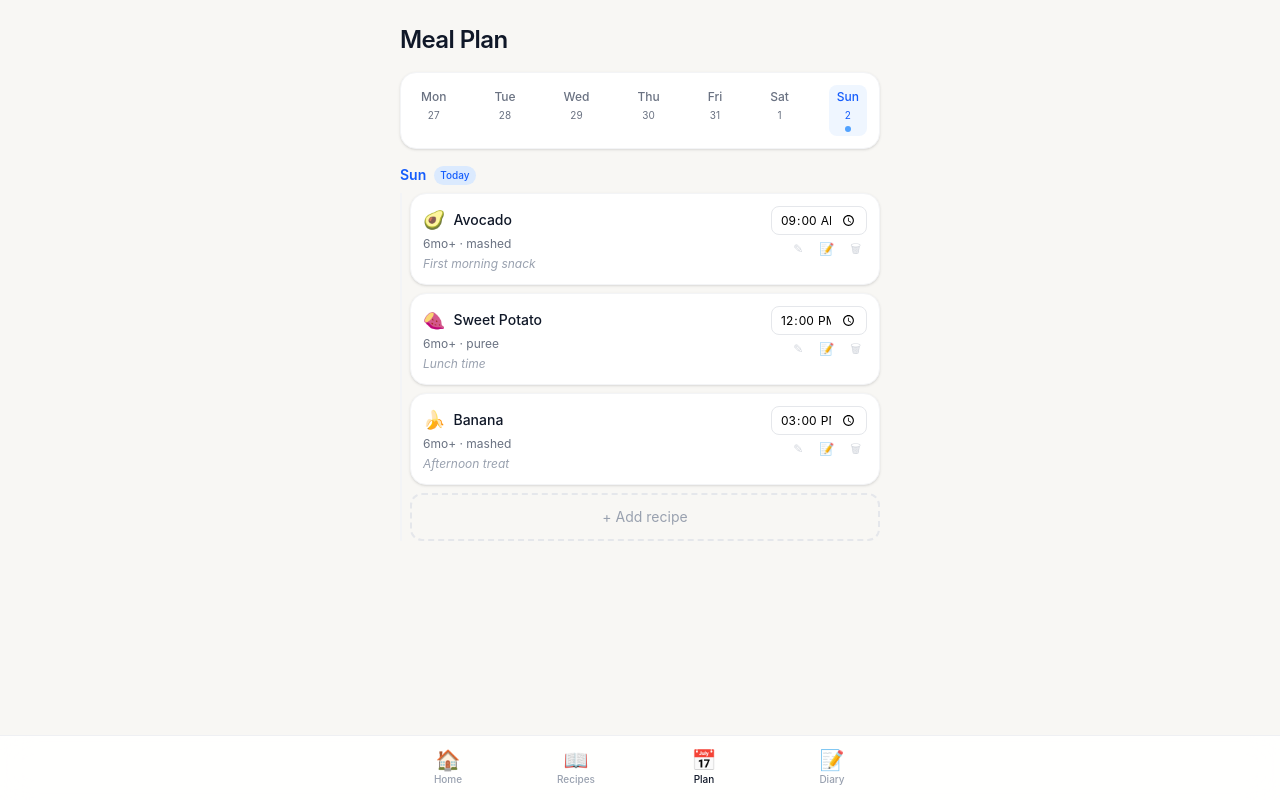
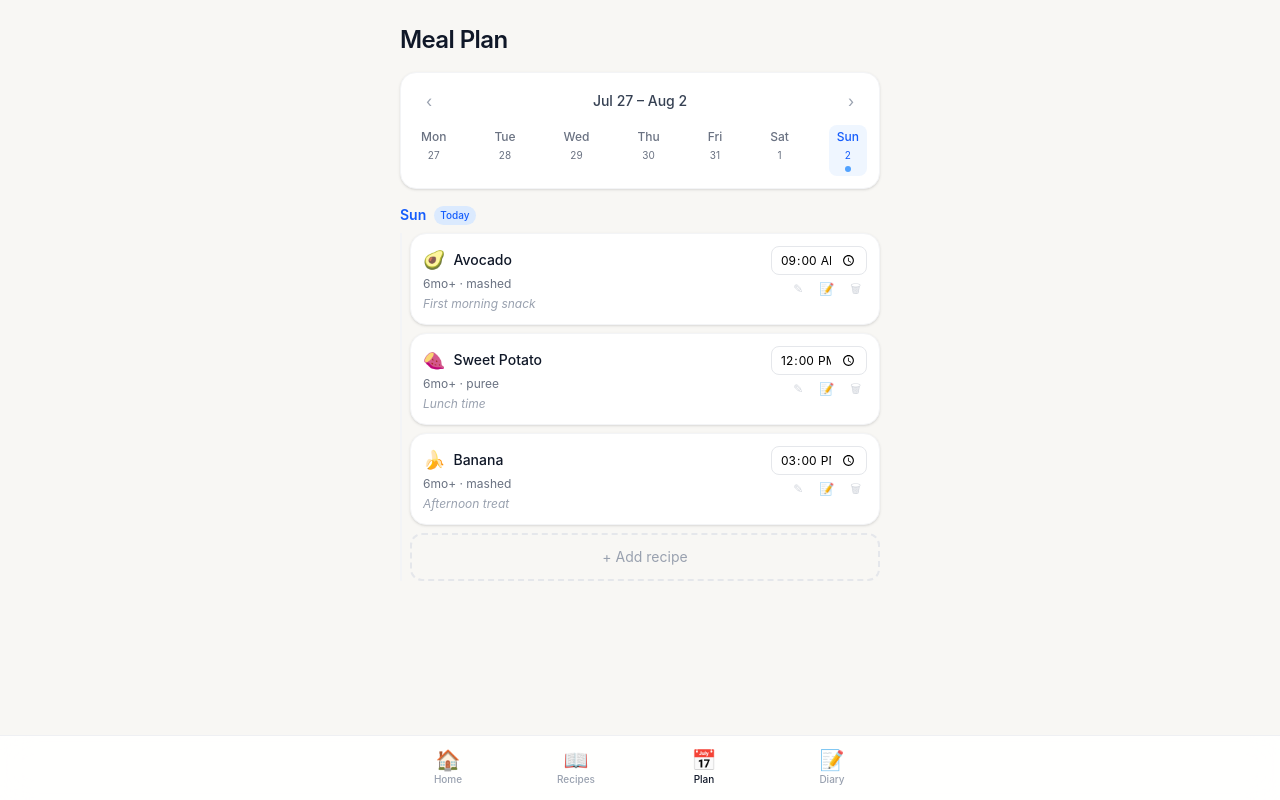
Before and after one commit to philcali/food-plan, a React (Vite) app: page /plan in a window 1280 px wide. Built offline with nearby package versions, Linux system fonts and the light colour scheme.

Commit message:
feat: planner pager

```diff
--- a/src/pages/Dashboard.jsx
+++ b/src/pages/Dashboard.jsx
@@ -20,7 +20,7 @@ export default function Dashboard() {
   const slots = mealSlotsRepo.list()
   const [logs, setLogs] = useState([])
   const weekDays = getWeekDays()
-  const todayKey = localDate()
+  const _todayKey = localDate()
 
   useEffect(() => {
     feedingLogsRepo.list().then(({ items }) => setLogs(items))
--- a/src/pages/Diary.jsx
+++ b/src/pages/Diary.jsx
@@ -7,7 +7,6 @@ const REACTIONS = ['None', 'Mild rash', 'Vomiting', 'Diarrhea', 'Gas', 'Other']
 
 export default function Diary() {
   const [logs, setLogs] = useState([])
-  const [totalLogs, setTotalLogs] = useState(0)
   const [recipes] = useState(recipesRepo.list().items)
   const [showForm, setShowForm] = useState(false)
   const [showEdit, setShowEdit] = useState(null)
@@ -32,9 +31,8 @@ export default function Diary() {
 
   useEffect(() => {
     ;(async () => {
-      const { items, total } = await feedingLogsRepo.list()
+      const { items } = await feedingLogsRepo.list()
       setLogs(items)
-      setTotalLogs(total)
     })()
   }, [])
 
@@ -49,9 +47,8 @@ export default function Diary() {
   const handleAdd = async (e) => {
     e.preventDefault()
     await feedingLogsRepo.create({ ...form, date: form.date || localDate() })
-    const { items, total } = await feedingLogsRepo.list()
+    const { items } = await feedingLogsRepo.list()
     setLogs(items)
-    setTotalLogs(total)
     setShowForm(false)
     setForm({
       date: localDate(),
@@ -69,9 +66,8 @@ export default function Diary() {
   const handleToggleFav = async (id) => {
     const log = logs.find(l => l.id === id)
     await feedingLogsRepo.update(id, { favorite: !log.favorite })
-    const { items, total } = await feedingLogsRepo.list()
+    const { items } = await feedingLogsRepo.list()
     setLogs(items)
-    setTotalLogs(total)
   }
 
   const handleEdit = (log) => {
@@ -90,9 +86,8 @@ export default function Diary() {
       notes: editForm.notes,
       photo: editForm.photo,
     })
-    const { items, total } = await feedingLogsRepo.list()
+    const { items } = await feedingLogsRepo.list()
     setLogs(items)
-    setTotalLogs(total)
     setShowEdit(null)
   }
 
@@ -102,9 +97,8 @@ export default function Diary() {
 
   const confirmDeleteLog = async () => {
     await feedingLogsRepo.delete(confirmDelete.id)
-    const { items, total } = await feedingLogsRepo.list()
+    const { items } = await feedingLogsRepo.list()
     setLogs(items)
-    setTotalLogs(total)
     setConfirmDelete(null)
   }
 
--- a/src/pages/MealPlan.jsx
+++ b/src/pages/MealPlan.jsx
@@ -4,16 +4,28 @@ import ConfirmModal from '../components/ConfirmModal'
 
 const DAYS = ['Mon', 'Tue', 'Wed', 'Thu', 'Fri', 'Sat', 'Sun']
 
-function getWeekDays() {
-  const now = new Date()
-  const day = now.getDay()
-  const monday = new Date(now)
-  monday.setDate(now.getDate() - ((day + 6) % 7))
+function getWeekDays(mondayDate) {
+  const monday = new Date(mondayDate)
   return Array.from({ length: 7 }, (_, i) => {
     const d = new Date(monday)
     d.setDate(monday.getDate() + i)
     return { key: localDate(d), label: DAYS[i], date: d }
   })
+}
+
+function getMonday(date) {
+  const d = new Date(date)
+  const day = d.getDay()
+  d.setDate(d.getDate() - ((day + 6) % 7))
+  return d
+}
+
+function formatWeekRange(weekDays) {
+  const first = weekDays[0].date
+  const last = weekDays[6].date
+  const fmt = (d) =>
+    d.toLocaleDateString('en-US', { month: 'short', day: 'numeric' })
+  return `${fmt(first)} – ${fmt(last)}`
 }
 
 function EmptySlot({ onClick }) {
@@ -83,7 +95,8 @@ export default function MealPlan() {
   const [search, setSearch] = useState('')
   const [selectedSlotId, setSelectedSlotId] = useState(null)
   const [selectedDay, setSelectedDay] = useState(todayKey)
-  const [weekDays] = useState(() => getWeekDays())
+  const [currentWeekStart, setCurrentWeekStart] = useState(() => getMonday(new Date()))
+  const weekDays = useMemo(() => getWeekDays(currentWeekStart), [currentWeekStart])
   const [confirmDelete, setConfirmDelete] = useState(null)
   const [showEditSlot, setShowEditSlot] = useState(null)
   const [showLogFeed, setShowLogFeed] = useState(null)
@@ -104,7 +117,7 @@ export default function MealPlan() {
     ), [recipes, search])
 
   const refreshSlots = () => setSlots(mealSlotsRepo.list())
-  const refreshRecipes = () => setRecipes(recipesRepo.list().items)
+  const _refreshRecipes = () => setRecipes(recipesRepo.list().items)
 
   const handleAddToSlot = (recipeId) => {
     if (selectedSlotId) {
@@ -116,7 +129,7 @@ export default function MealPlan() {
     }
   }
 
-  const handleAddSlot = (dayKey) => {
+  const _handleAddSlot = (dayKey) => {
     const newSlot = { day: dayKey, time: '' }
     const created = mealSlotsRepo.create(newSlot)
     refreshSlots()
@@ -168,6 +181,24 @@ export default function MealPlan() {
     setShowLogFeed(null)
   }
 
+  const goPrevWeek = () => {
+    const prev = new Date(currentWeekStart)
+    prev.setDate(prev.getDate() - 7)
+    setCurrentWeekStart(prev)
+  }
+
+  const goNextWeek = () => {
+    const next = new Date(currentWeekStart)
+    next.setDate(next.getDate() + 7)
+    setCurrentWeekStart(next)
+  }
+
+  const goToday = () => {
+    const todayMonday = getMonday(new Date())
+    setCurrentWeekStart(todayMonday)
+    setSelectedDay(todayKey)
+  }
+
   return (
     <div className="pb-24 pt-6 px-4 max-w-lg mx-auto space-y-4">
       {/* Header */}
@@ -175,6 +206,25 @@ export default function MealPlan() {
 
       {/* Week overview */}
       <div className="card p-3">
+        <div className="flex items-center justify-between mb-2">
+          <button onClick={goPrevWeek}
+            className="w-8 h-8 flex items-center justify-center rounded-lg text-gray-400 hover:text-gray-700 hover:bg-gray-100 transition-colors">
+            ‹
+          </button>
+          <div className="flex items-center gap-2">
+            <span className="text-sm font-medium text-gray-700">{formatWeekRange(weekDays)}</span>
+            {selectedDay !== todayKey && (
+              <button onClick={goToday}
+                className="text-[10px] bg-blue-50 text-blue-600 px-2 py-0.5 rounded-full font-medium hover:bg-blue-100 transition-colors">
+                Go to Today
+              </button>
+            )}
+          </div>
+          <button onClick={goNextWeek}
+            className="w-8 h-8 flex items-center justify-center rounded-lg text-gray-400 hover:text-gray-700 hover:bg-gray-100 transition-colors">
+            ›
+          </button>
+        </div>
         <div className="flex justify-between text-xs text-gray-500">
           {weekDays.map(d => (
             <button key={d.key}
```
